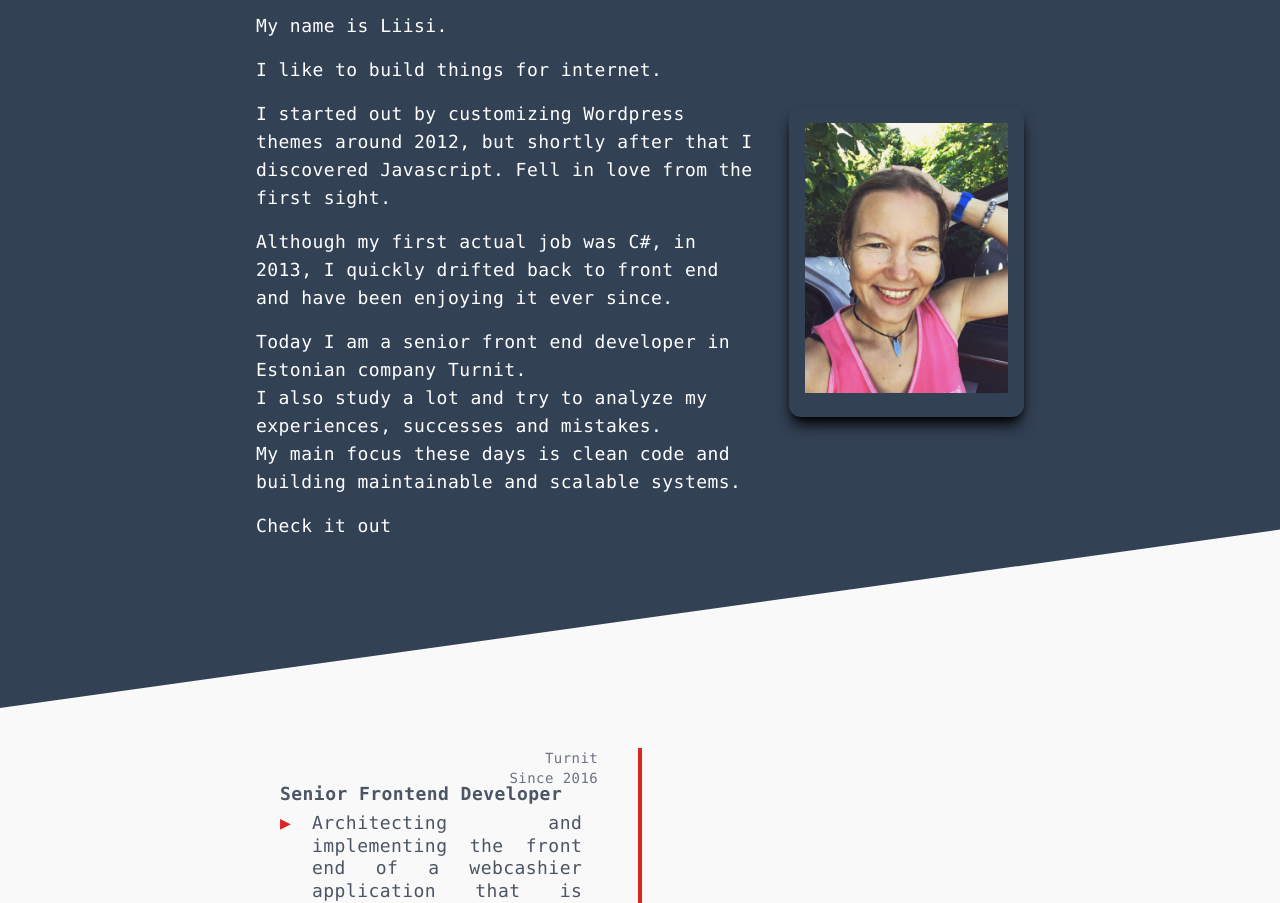
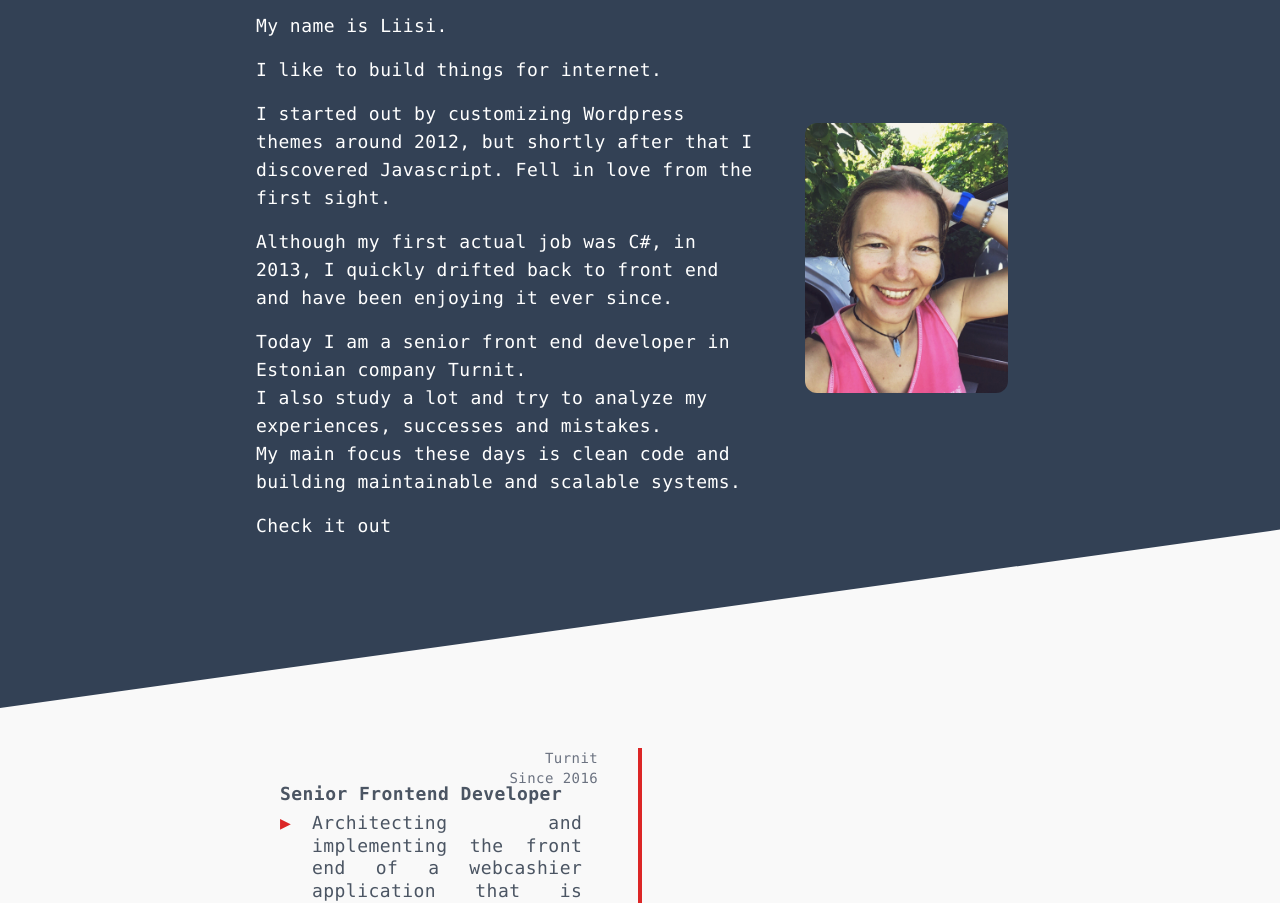
Before and after one commit to liisi29/portfolio, a Next.js app: page / in a window 1280 px wide. Shown: the part 1064-1967 px from the top of the page. Built offline with nearby package versions, Linux system fonts and the light colour scheme.

Commit message:
Image animation

```diff
--- a/components/about/About.tsx
+++ b/components/about/About.tsx
@@ -35,12 +35,12 @@ function About() {
         </div>
         <div
           className={`${
-            imageIsLoaded ? "animate-[fade_1s_ease-in-out] rounded-xl" : ""
-          } w-full h-auto m-auto _image justify-center p-4`}
+            imageIsLoaded ? "animate-[slideFromRight_1s_ease-in-out]" : ""
+          } w-full h-auto m-auto justify-center p-4`}
         >
           <Image
-            className=""
-            src="assets/face.jpg"
+            className="rounded-xl"
+            src="/assets/face.jpg"
             alt="/"
             width="960"
             height="1280"
```
